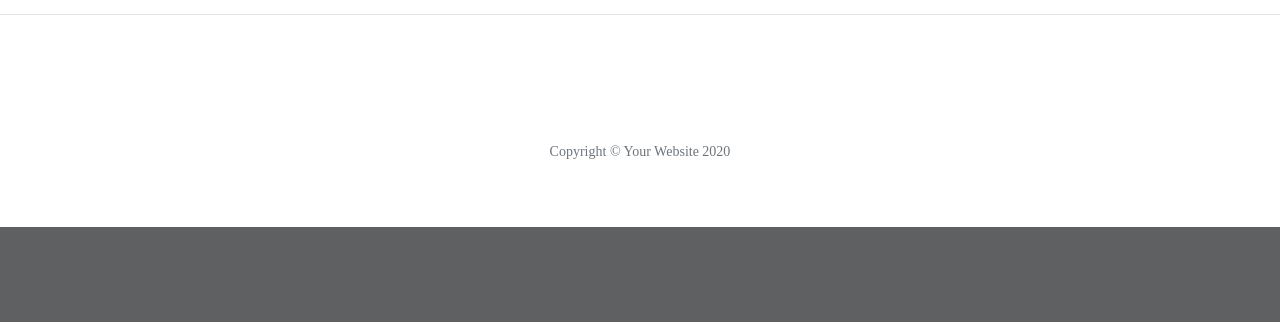
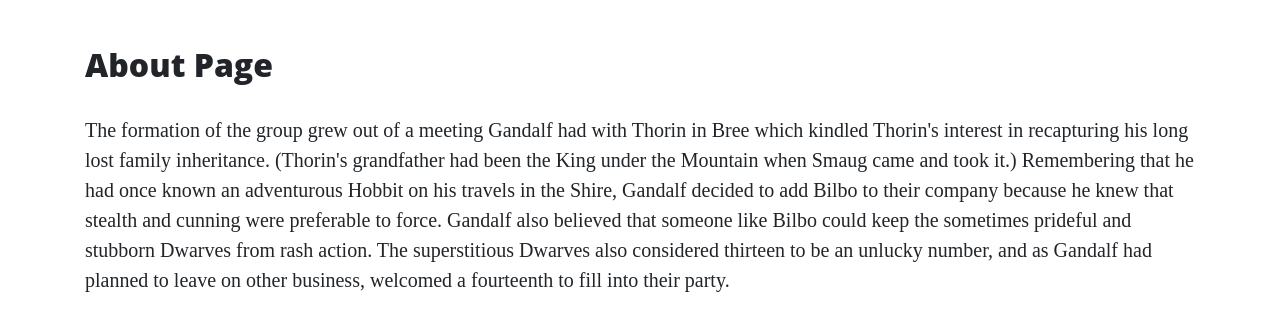
Before and after one commit to InfiniteEndeavours/hello-flask, a Flask app: page /about in a window 1280 px wide. Shown: the part 632-954 px from the top of the page. Before the commit the page ends 859 px from the top, so only its background shows below. Run offline with Flask 2, Linux system fonts and the light colour scheme; some libraries are stand-ins or nearby versions.

Commit message:
Add Scripts to base.html Add info to about page Add styling for about page

```diff
--- /dev/null
+++ b/static/css/style.css
@@ -0,0 +1,3 @@
+.col-md-5 img {
+    width: 100%;
+}
--- a/templates/about.html
+++ b/templates/about.html
@@ -1,4 +1,43 @@
 {% extends "base.html" %}
 {% block content %}
-    <h1>About Page</h1>
+<h2>About Page</h2>
+
+<p>
+    The formation of the group grew out of a meeting Gandalf had with Thorin in Bree which kindled Thorin's interest
+    in recapturing his long lost family inheritance. (Thorin's grandfather had been the King under the Mountain when
+    Smaug came and took it.) Remembering that he had once known an adventurous Hobbit on his travels in the Shire,
+    Gandalf decided to add Bilbo to their company because he knew that stealth and cunning were preferable to force.
+    Gandalf also believed that someone like Bilbo could keep the sometimes prideful and stubborn Dwarves from rash
+    action. The superstitious Dwarves also considered thirteen to be an unlucky number, and as Gandalf had planned
+    to leave on other business, welcomed a fourteenth to fill into their party.
+</p>
+
+<div class="row featurette">
+    <div class="col-md-7">
+        <h3>Thorin Oakenshield</h3>
+        <p>
+            Thorin II was born in TA 2746 to Dwarf prince Thráin II in the city of the Lonely Mountain. Early in his
+            youth, he and the other Dwarves of the Lonely Mountain were forced to flee by the dragon Smaug in TA 2770.
+            While in exile, he quickly grew to become a capable warrior. This was demonstrated when he participated in
+            the Battle of Azanulbizar in TA 2799. He fought with one of the Dwarven armies beneath the East-gate of
+            Moria. At some point in the fighting, his shield broke, and using an oaken tree branch found on the ground
+            as a shield, he gained the epithet "Oakenshield," which would remain with him even in death.
+        </p>
+    </div>
+    <div class="col-md-5">
+        <img src="https://static.wikia.nocookie.net/lotr/images/7/76/Orcrist-Sword-of-Thorin-Oakenshield.jpg" alt="Thorin Oakenshield">
+    </div>
+</div>
+<div class="row featurette">
+    <div class="col-md-5">
+        <img src="https://static.wikia.nocookie.net/lotr/images/b/b4/The-Hobbit-Fili-and-Kili.jpg" alt="Fili and Kili">
+    </div>
+    <div class="col-md-7">
+        <p>
+            Fíli and Kíli were nephews of Thorin, who was the elder brother of their mother, Dís. They were also nephews
+            of Frerin, grandsons of Thráin II, and great-grandsons of Thrór. Fíli's most distinguishing feature was his
+            long nose, the longest of any of the Dwarves in Thorin's company.
+        </p>
+    </div>
+</div>
 {% endblock%}
--- a/templates/base.html
+++ b/templates/base.html
@@ -6,13 +6,14 @@
     <meta name="viewport" content="width=device-width, initial-scale=1.0">
     <link rel="stylesheet" href="{{ url_for('static', filename='vendor/bootstrap/css/bootstrap.min.css') }}" type="text/css">
     <link rel="stylesheet" href="{{ url_for('static', filename='css/clean-blog.min.css') }}" type="text/css">
+    <link rel="stylesheet" href="{{ url_for('static', filename='css/style.css') }}" type="text/css">
     <title>Hello Flask</title>
 </head>
 <body>
  <!-- Navigation -->
  <nav class="navbar navbar-expand-lg navbar-light fixed-top" id="mainNav">
     <div class="container">
-      <a class="navbar-brand" href="index.html">Thorin &amp; Company</a>
+      <a class="navbar-brand" href="{{ url_for('index') }}">Thorin &amp; Company</a>
       <button class="navbar-toggler navbar-toggler-right" type="button" data-toggle="collapse" data-target="#navbarResponsive" aria-controls="navbarResponsive" aria-expanded="false" aria-label="Toggle navigation">
         Menu
         <i class="fas fa-bars"></i>
@@ -43,8 +44,8 @@
       <div class="row">
         <div class="col-lg-8 col-md-10 mx-auto">
           <div class="site-heading">
-            <h1>Clean Blog</h1>
-            <span class="subheading">A Blog Theme by Start Bootstrap</span>
+            <h1>Thorin &amp; Company</h1>
+            <span class="subheading">Thorin and his company of dwarves</span>
           </div>
         </div>
       </div>
@@ -90,7 +91,7 @@
               </a>
             </li>
           </ul>
-          <p class="copyright text-muted">Copyright &copy; Your Website 2020</p>
+          <p class="copyright text-muted">Copyright &copy; Your Website <span id="copyright"></span></p>
         </div>
       </div>
     </div>
@@ -103,5 +104,9 @@
   <!-- Custom scripts for this template -->
   <script src="{{ url_for('static', filename='js/clean-blog.min.js') }}"></script>
 
+  <script>
+    $('#copyright').text(new Date().getFullYear());
+  </script>
+
 </body>
 </html>
--- a/templates/careers.html
+++ b/templates/careers.html
@@ -1,4 +1,4 @@
 {% extends "base.html" %}
 {% block content %}
-    <h1>Come work with Us!</h1>
+    <h2>Come work with Us!</h2>
 {% endblock%}
--- a/templates/contact.html
+++ b/templates/contact.html
@@ -1,4 +1,4 @@
 {% extends "base.html" %}
 {% block content %}
-    <h1>Contact Us</h1>
+    <h2>Contact Us</h2>
 {% endblock%}
```
